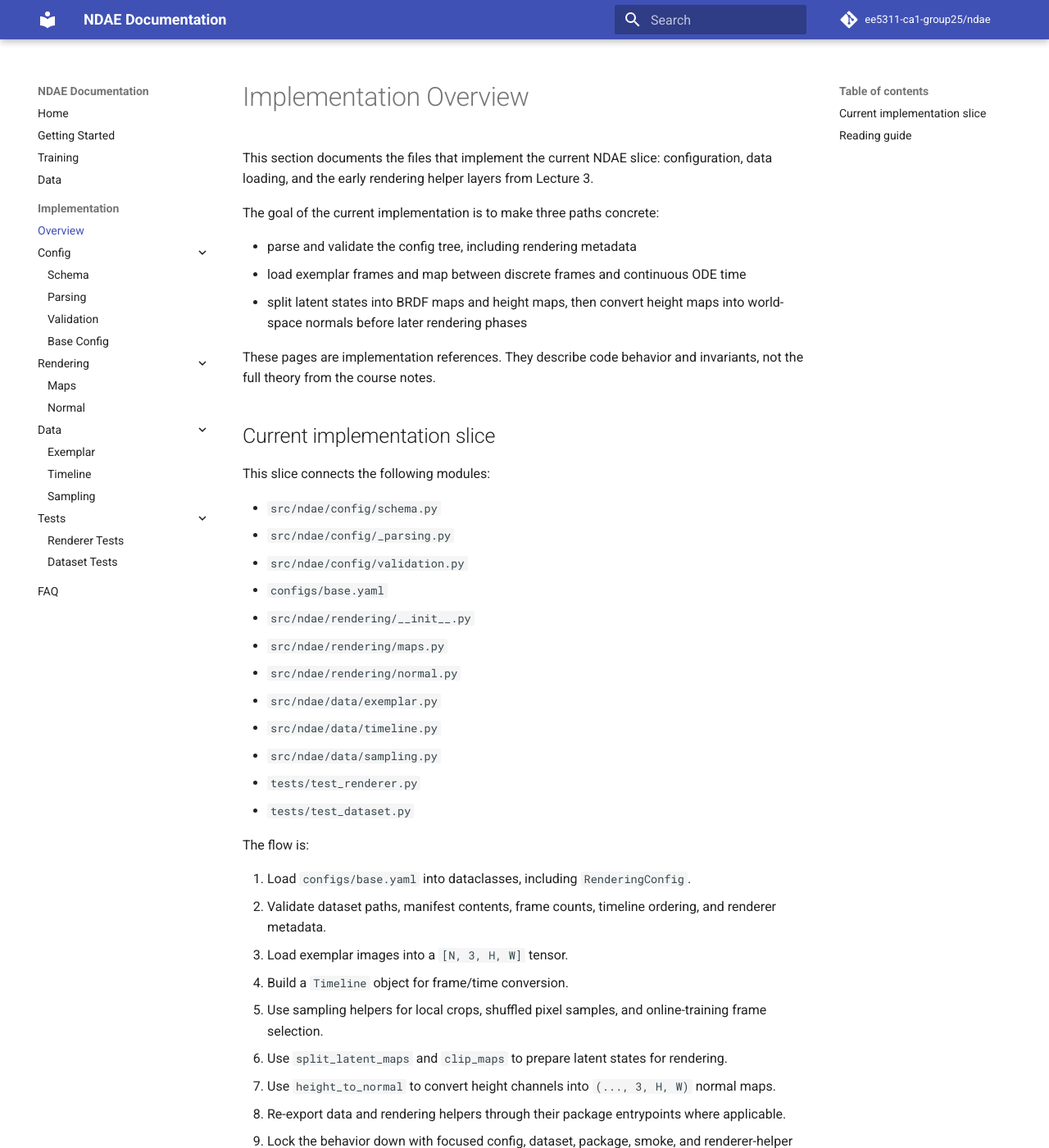
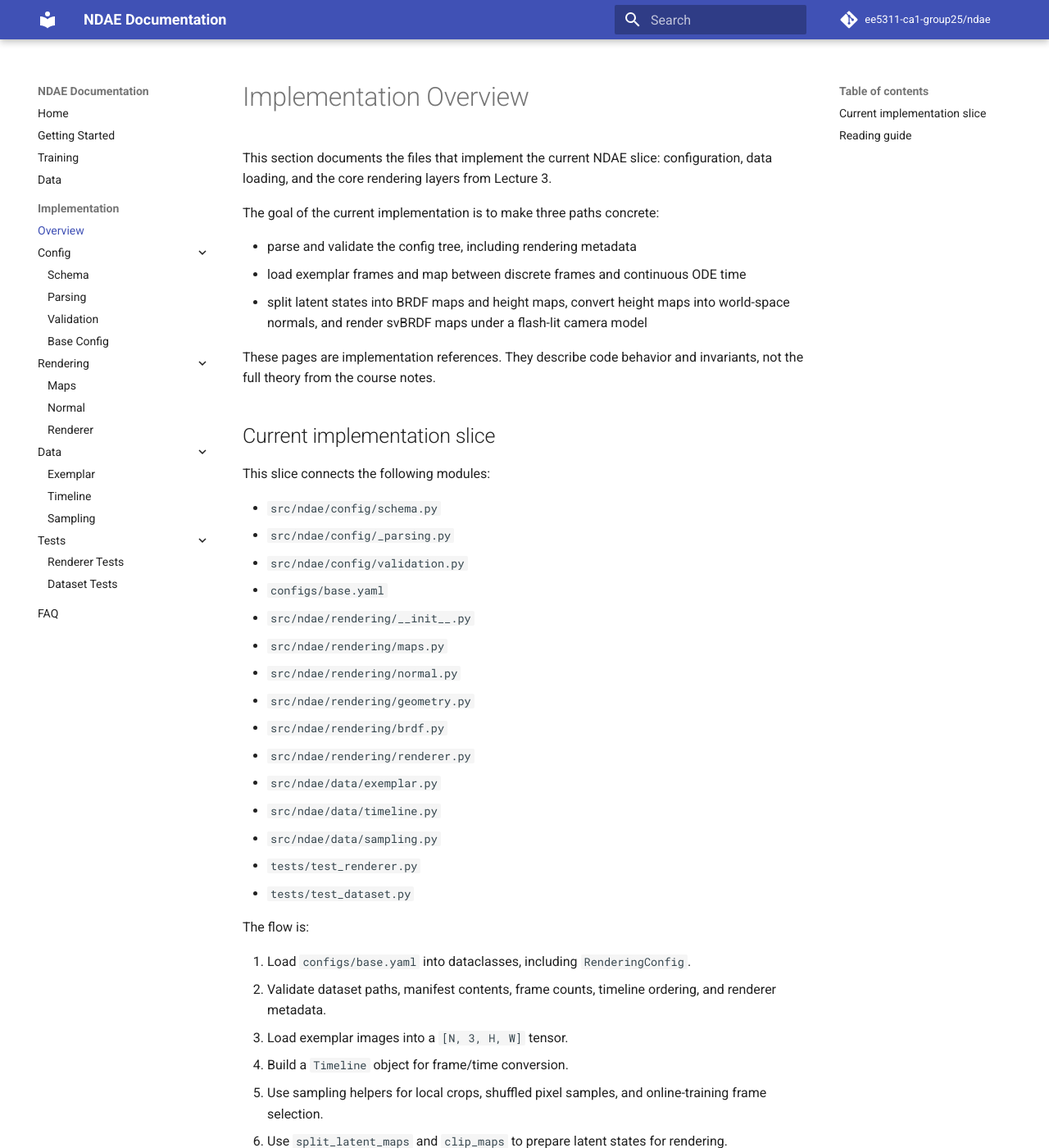
Before and after one commit to ee5311-ca1-group25/ndae_doc, an MkDocs documentation site: the page built from docs/implementation/index.md, in a window 1280 px wide and 1400 px high. Shown: the whole window at 82% size. Built offline with MkDocs 1.6.1 and Material for MkDocs 9.7.7, drawn with Linux system fonts in a browser that asks for light colours; comment, search, counter and statistics services are not loaded; some of the changed text lies outside the part shown.

Commit message:
Update implementation documentation and add renderer module details

```diff
--- a/docs/implementation/index.md
+++ b/docs/implementation/index.md
@@ -1,14 +1,14 @@
 # Implementation Overview
 
 This section documents the files that implement the current NDAE slice:
-configuration, data loading, and the early rendering helper layers from Lecture 3.
+configuration, data loading, and the core rendering layers from Lecture 3.
 
 The goal of the current implementation is to make three paths concrete:
 
 - parse and validate the config tree, including rendering metadata
 - load exemplar frames and map between discrete frames and continuous ODE time
-- split latent states into BRDF maps and height maps, then convert height maps
-  into world-space normals before later rendering phases
+- split latent states into BRDF maps and height maps, convert height maps into
+  world-space normals, and render svBRDF maps under a flash-lit camera model
 
 These pages are implementation references. They describe code behavior and invariants, not the full theory from the course notes.
 
@@ -23,6 +23,9 @@ This slice connects the following modules:
 - `src/ndae/rendering/__init__.py`
 - `src/ndae/rendering/maps.py`
 - `src/ndae/rendering/normal.py`
+- `src/ndae/rendering/geometry.py`
+- `src/ndae/rendering/brdf.py`
+- `src/ndae/rendering/renderer.py`
 - `src/ndae/data/exemplar.py`
 - `src/ndae/data/timeline.py`
 - `src/ndae/data/sampling.py`
@@ -38,8 +41,9 @@ The flow is:
 5. Use sampling helpers for local crops, shuffled pixel samples, and online-training frame selection.
 6. Use `split_latent_maps` and `clip_maps` to prepare latent states for rendering.
 7. Use `height_to_normal` to convert height channels into `(..., 3, H, W)` normal maps.
-8. Re-export data and rendering helpers through their package entrypoints where applicable.
-9. Lock the behavior down with focused config, dataset, package, smoke, and renderer-helper tests.
+8. Use `render_svbrdf` and the Cook-Torrance helpers to evaluate the projected appearance.
+9. Re-export data and rendering helpers through their package entrypoints where applicable.
+10. Lock the behavior down with focused config, dataset, package, smoke, and renderer tests.
 
 ## Reading guide
 
@@ -47,5 +51,6 @@ The flow is:
 - Read [Config Validation](config/validation.md) and [Base Config](config/base-config.md) to see how the mini dataset defaults and rendering metadata are checked.
 - Read [Rendering Maps](rendering/maps.md) for the latent split/value-mapping layer introduced in Lecture 3.
 - Read [Rendering Normal](rendering/normal.md) for the height-to-normal conversion layer.
+- Read [Rendering Renderer](rendering/renderer.md) for how the renderer is split across geometry helpers, BRDF terms, and the render entrypoint.
 - Read [Data Exemplar](data/exemplar.md), [Data Timeline](data/timeline.md), and [Data Sampling](data/sampling.md) for the runtime data path.
 - Finish with [Renderer Tests](tests/test-renderer.md) and [Dataset Tests](tests/test-dataset.md) for the executable specifications.
--- a/mkdocs.yml
+++ b/mkdocs.yml
@@ -26,6 +26,7 @@ nav:
       - Rendering:
           - Maps: implementation/rendering/maps.md
           - Normal: implementation/rendering/normal.md
+          - Renderer: implementation/rendering/renderer.md
       - Data:
           - Exemplar: implementation/data/exemplar.md
           - Timeline: implementation/data/timeline.md
```
Also changed, not shown: docs/implementation/rendering/renderer.md (added, +110 -0 lines), 1 other file.
